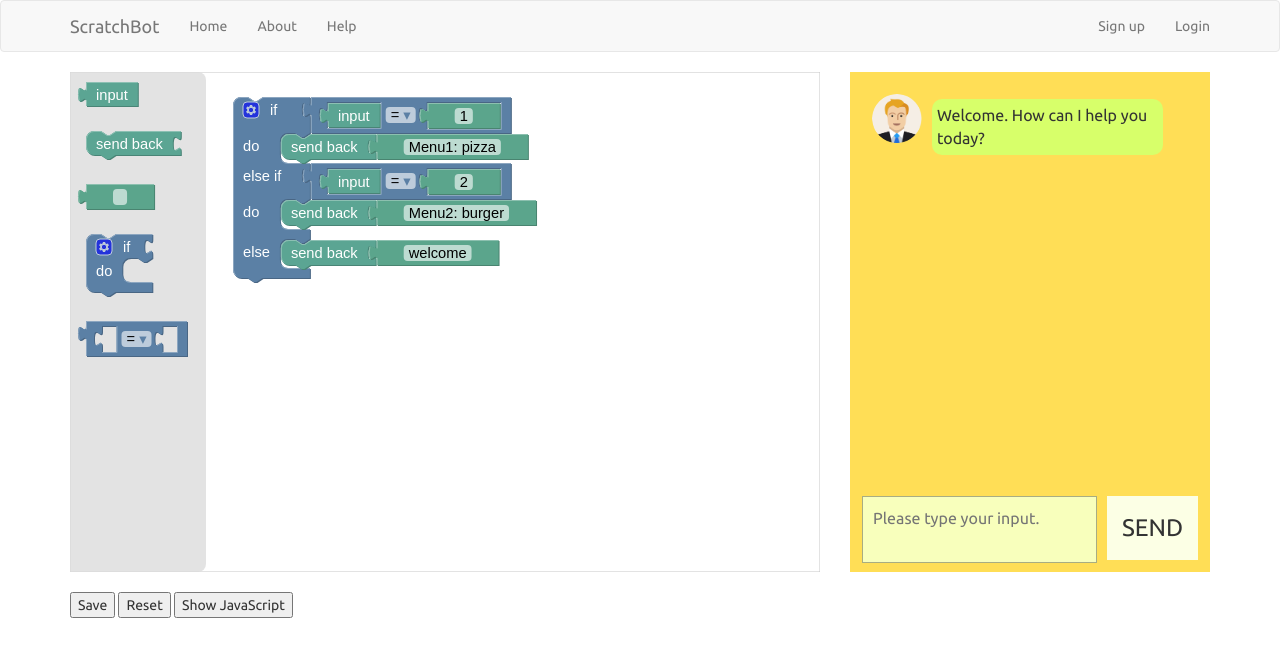
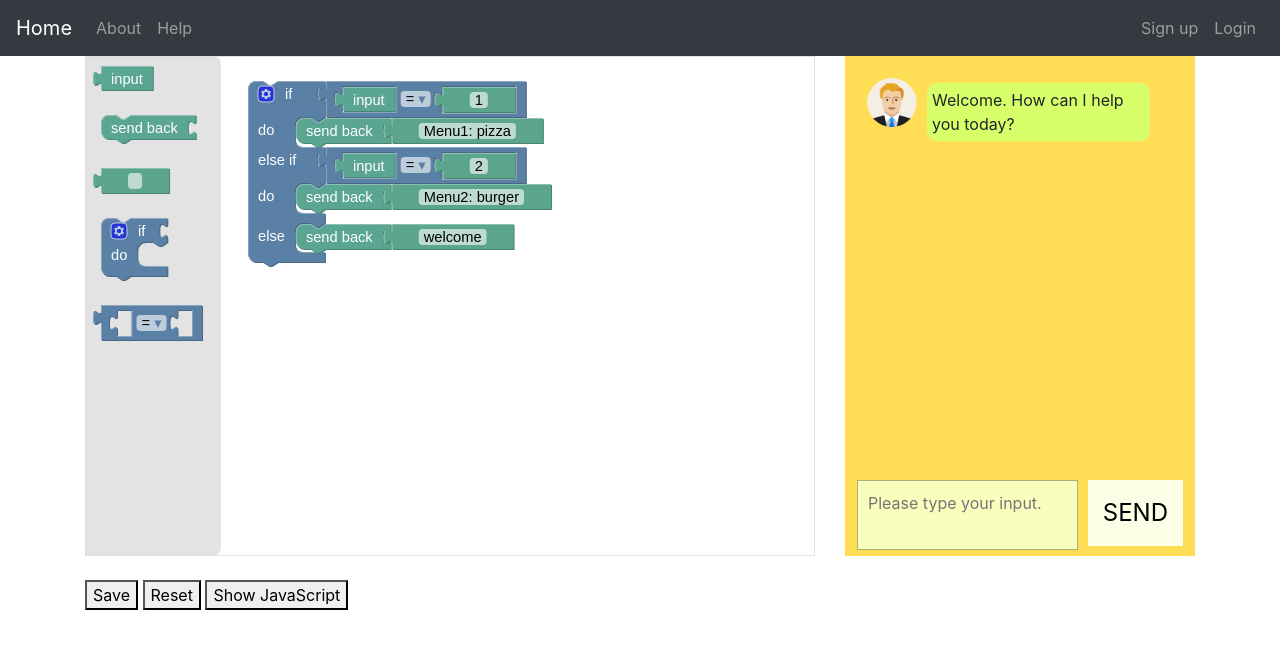
Before and after one commit to Yifdaddy/Scratch-Bot, a PHP site: page /index.php in a window 1280 px wide. Shown: the top 657 px of the page. Run offline with PHP 8.4, Linux system fonts and the light colour scheme.

Commit message:
change header to BS4

```diff
--- a/header.php
+++ b/header.php
@@ -4,25 +4,40 @@
 <!DOCTYPE html>
 <html>
 <head>
-	<title>ScratchBot</title>
-	<link rel="stylesheet" href="https://maxcdn.bootstrapcdn.com/bootstrap/3.3.5/css/bootstrap.min.css">
-	<link href="https://fonts.googleapis.com/css?family=Ubuntu" rel="stylesheet">
-    <link rel="stylesheet" type="text/css" href="style.css">
+    <title>Scratch Bot</title>
+    <meta charset="utf-8">
+    <meta name="viewport" content="width=device-width, initial-scale=1， shrink-to-fit=no">
+    <link rel="stylesheet"
+          href="https://stackpath.bootstrapcdn.com/bootstrap/4.1.3/css/bootstrap.min.css"
+          integrity="sha384-MCw98/SFnGE8fJT3GXwEOngsV7Zt27NXFoaoApmYm81iuXoPkFOJwJ8ERdknLPMO"
+          crossorigin="anonymous">
+    <script src="https://code.jquery.com/jquery-3.3.1.slim.min.js"
+            integrity="sha384-q8i/X+965DzO0rT7abK41JStQIAqVgRVzpbzo5smXKp4YfRvH+8abtTE1Pi6jizo"
+            crossorigin="anonymous"></script>
+    <script src="https://cdnjs.cloudflare.com/ajax/libs/popper.js/1.14.3/umd/popper.min.js"
+            integrity="sha384-ZMP7rVo3mIykV+2+9J3UJ46jBk0WLaUAdn689aCwoqbBJiSnjAK/l8WvCWPIPm49"
+            crossorigin="anonymous"></script>
+    <script src="https://stackpath.bootstrapcdn.com/bootstrap/4.1.3/js/bootstrap.min.js"
+            integrity="sha384-ChfqqxuZUCnJSK3+MXmPNIyE6ZbWh2IMqE241rYiqJxyMiZ6OW/JmZQ5stwEULTy"
+            crossorigin="anonymous"></script>
 
-    <script src="https://code.jquery.com/jquery-3.3.1.min.js" integrity="sha256-FgpCb/KJQlLNfOu91ta32o/NMZxltwRo8QtmkMRdAu8=" crossorigin="anonymous"></script>
 </head>
 <body>
-    <nav class="navbar navbar-default">
-        <div class="container">
-            <div class="navbar-header">
-                <a href="index.php" class="navbar-brand">ScratchBot</a>
-            </div>
-            <ul class="nav navbar-nav">
-                <li><a href="index.php">Home</a></li>
-                <li><a href="about.php">About</a></li>
-                <li><a href="help.php">Help</a></li>
+    <nav class="navbar navbar-expand-sm bg-dark navbar-dark">
+        <a class="navbar-brand" href="index.php">Home</a>
+        <button class="navbar-toggler" type="button" data-toggle="collapse" data-target="#collapsibleNavbar">
+            <span class="navbar-toggler-icon"></span>
+        </button>
+        <div class="collapse navbar-collapse" id="collapsibleNavbar">
+            <ul class="navbar-nav">
+                <li class="nav-item">
+                    <a class="nav-link" href="about.php">About</a>
+                </li>
+                <li class="nav-item">
+                    <a class="nav-link" href="help.php">Help</a>
+                </li>
             </ul>
-            <ul class="nav navbar-nav navbar-right">
+            <ul class="navbar-nav ml-auto">
                 <?php
                 //If the user is logged in
                 if (isset($_SESSION['u_id'])) {
@@ -37,11 +52,17 @@
                 //If the user is not logged in
                 else {
                     echo '
-                        <li><a href="signup.php">Sign up</a></li>
-                        <li><a href="login.php">Login</a></li>
+                        <li class="nav-item">
+                            <a class="nav-link" href="signup.php">Sign up</a>
+                        </li>
+                        <li class="nav-item">
+                            <a class="nav-link" href="login.php">Login</a>
+                        </li>
                         ';
                 }
                 ?>
             </ul>
         </div>
     </nav>
+</body>
+</html>
```
Lines whose indentation alone changed are shown as unchanged.
